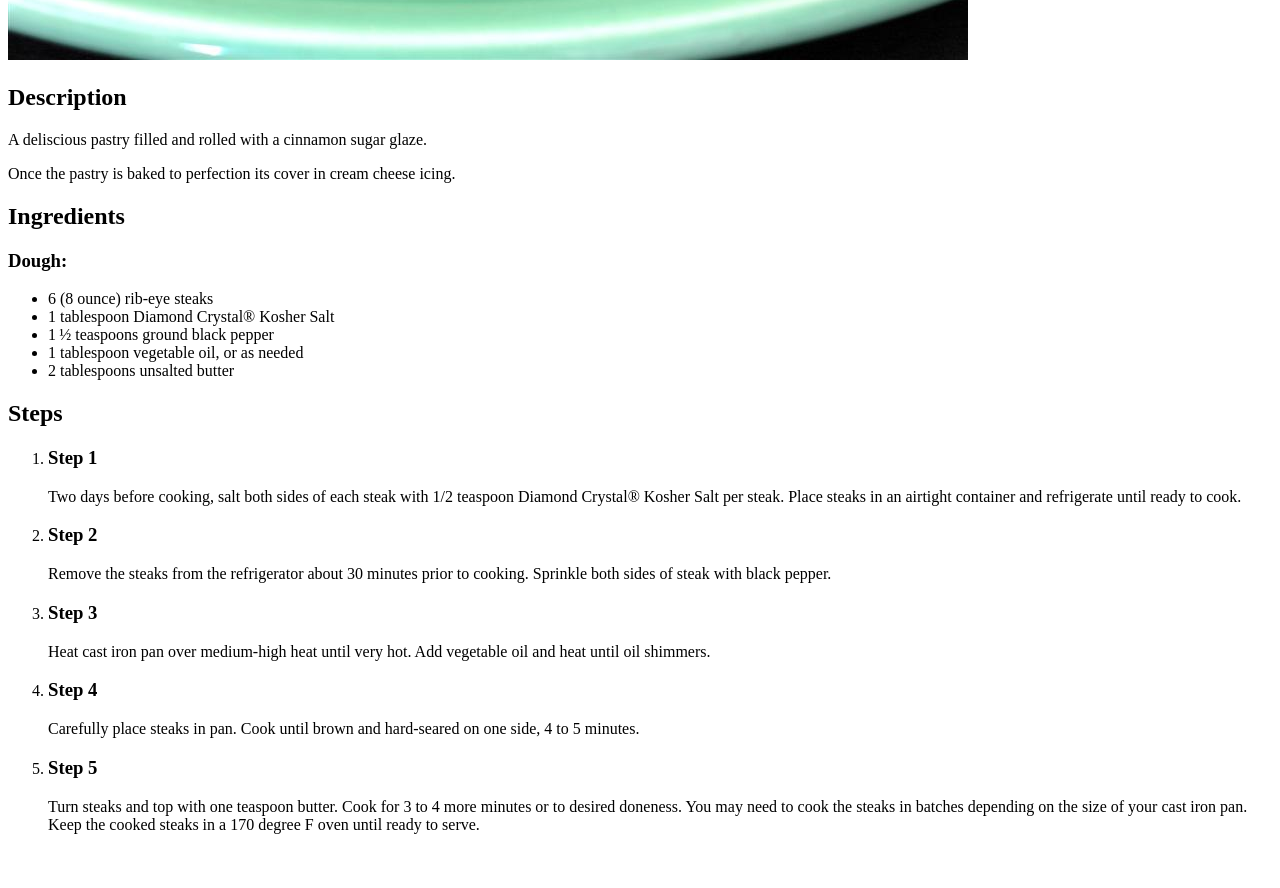
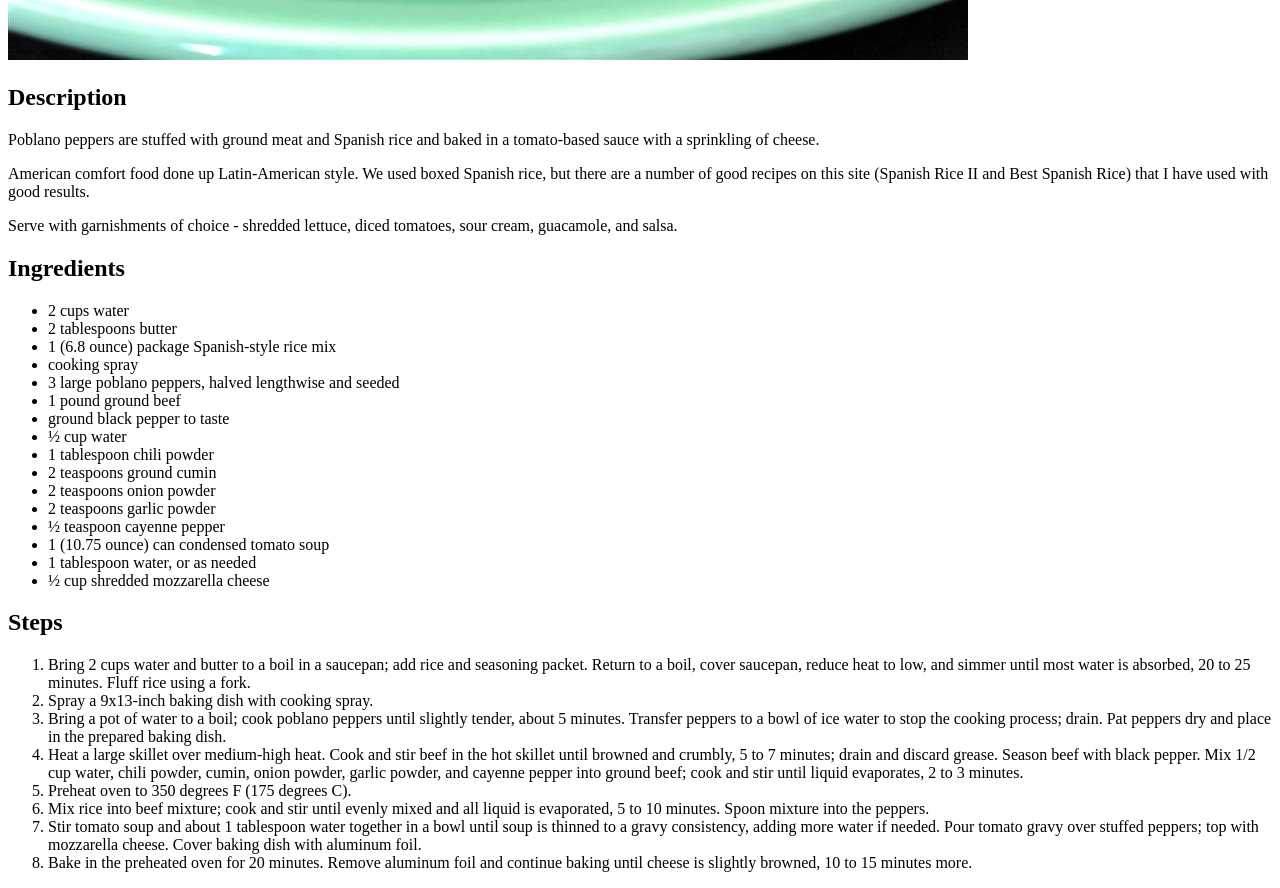
Before and after one commit to tyreque/odin-recipes, a plain HTML site: page recipes/Taco-Stuffed-Pablano-Peppers.html in a window 1280 px wide. Shown: the part 980-1868 px from the top of the page. Before the commit the page ends 1830 px from the top, so only its background shows below. Drawn offline with Linux system fonts and the light colour scheme.

Commit message:
Fixed small errors in all recipes. Finished project 1!

```diff
--- a/recipes/Taco-Stuffed-Pablano-Peppers.html
+++ b/recipes/Taco-Stuffed-Pablano-Peppers.html
@@ -8,25 +8,39 @@
       <h1>Salt and Pepper Ribeye</h1>
       <img src="../images/tacostuffedpablanopeppers.jpg" alt="Taco Stuffed Peppers">
       <p><h2>Description</h2></p>
-      <p>A deliscious pastry filled and rolled with a cinnamon sugar glaze.</p>
-      <p>Once the pastry is baked to perfection its cover in cream cheese icing.</p>
+      <p>Poblano peppers are stuffed with ground meat and Spanish rice and baked in a tomato-based sauce with a sprinkling of cheese.</p>
+      <p>American comfort food done up Latin-American style. We used boxed Spanish rice, but there are a number of good recipes on this site (Spanish Rice II and Best Spanish Rice) that I have used with good results.</p>
+      <p>Serve with garnishments of choice - shredded lettuce, diced tomatoes, sour cream, guacamole, and salsa.</p>
       <h2>Ingredients</h2>
-      <p><h3>Dough:</h3></p>
         <ul>
-          <li>6 (8 ounce) rib-eye steaks</li>
-          <li>1 tablespoon Diamond Crystal® Kosher Salt</li>
-          <li>1 ½ teaspoons ground black pepper</li>
-          <li>1 tablespoon vegetable oil, or as needed</li>
-          <li>2 tablespoons unsalted butter </li>
+          <li>2 cups water</li>
+          <li>2 tablespoons butter</li>
+          <li>1 (6.8 ounce) package Spanish-style rice mix</li>
+          <li>cooking spray</li>
+          <li>3 large poblano peppers, halved lengthwise and seeded</li>
+          <li>1 pound ground beef</li>
+          <li>ground black pepper to taste</li>
+          <li>½ cup water</li>
+          <li>1 tablespoon chili powder</li>
+          <li>2 teaspoons ground cumin</li>
+          <li>2 teaspoons onion powder</li>
+          <li>2 teaspoons garlic powder</li>
+          <li>½ teaspoon cayenne pepper</li>
+          <li>1 (10.75 ounce) can condensed tomato soup</li>
+          <li>1 tablespoon water, or as needed</li>
+          <li>½ cup shredded mozzarella cheese </li>
         </ul>
       <h2>Steps</h2>
       <p>
         <ol>
-          <li><h3>Step 1</h3>Two days before cooking, salt both sides of each steak with 1/2 teaspoon Diamond Crystal® Kosher Salt per steak. Place steaks in an airtight container and refrigerate until ready to cook.</li>
-          <li><h3>Step 2</h3>Remove the steaks from the refrigerator about 30 minutes prior to cooking. Sprinkle both sides of steak with black pepper.</li>
-          <li><h3>Step 3</h3>Heat cast iron pan over medium-high heat until very hot. Add vegetable oil and heat until oil shimmers.</li>
-          <li><h3>Step 4</h3>Carefully place steaks in pan. Cook until brown and hard-seared on one side, 4 to 5 minutes.</li>
-          <li><h3>Step 5</h3>Turn steaks and top with one teaspoon butter. Cook for 3 to 4 more minutes or to desired doneness. You may need to cook the steaks in batches depending on the size of your cast iron pan. Keep the cooked steaks in a 170 degree F oven until ready to serve.</li>
+          <li>Bring 2 cups water and butter to a boil in a saucepan; add rice and seasoning packet. Return to a boil, cover saucepan, reduce heat to low, and simmer until most water is absorbed, 20 to 25 minutes. Fluff rice using a fork.</li>
+          <li>Spray a 9x13-inch baking dish with cooking spray.</li>
+          <li>Bring a pot of water to a boil; cook poblano peppers until slightly tender, about 5 minutes. Transfer peppers to a bowl of ice water to stop the cooking process; drain. Pat peppers dry and place in the prepared baking dish.</li>
+          <li>Heat a large skillet over medium-high heat. Cook and stir beef in the hot skillet until browned and crumbly, 5 to 7 minutes; drain and discard grease. Season beef with black pepper. Mix 1/2 cup water, chili powder, cumin, onion powder, garlic powder, and cayenne pepper into ground beef; cook and stir until liquid evaporates, 2 to 3 minutes.</li>
+          <li>Preheat oven to 350 degrees F (175 degrees C).</li>
+          <li>Mix rice into beef mixture; cook and stir until evenly mixed and all liquid is evaporated, 5 to 10 minutes. Spoon mixture into the peppers.</li>
+          <li>Stir tomato soup and about 1 tablespoon water together in a bowl until soup is thinned to a gravy consistency, adding more water if needed. Pour tomato gravy over stuffed peppers; top with mozzarella cheese. Cover baking dish with aluminum foil.</li>
+          <li>Bake in the preheated oven for 20 minutes. Remove aluminum foil and continue baking until cheese is slightly browned, 10 to 15 minutes more.</li>
         </ol>
       </body>
 </html>
```
Also changed, not shown: index.html (+5 -6 lines), recipes/Cinnamon-Roll.html (+4 -4 lines), recipes/Salt-and-Pepper-Ribeye.html (+5 -5 lines).
